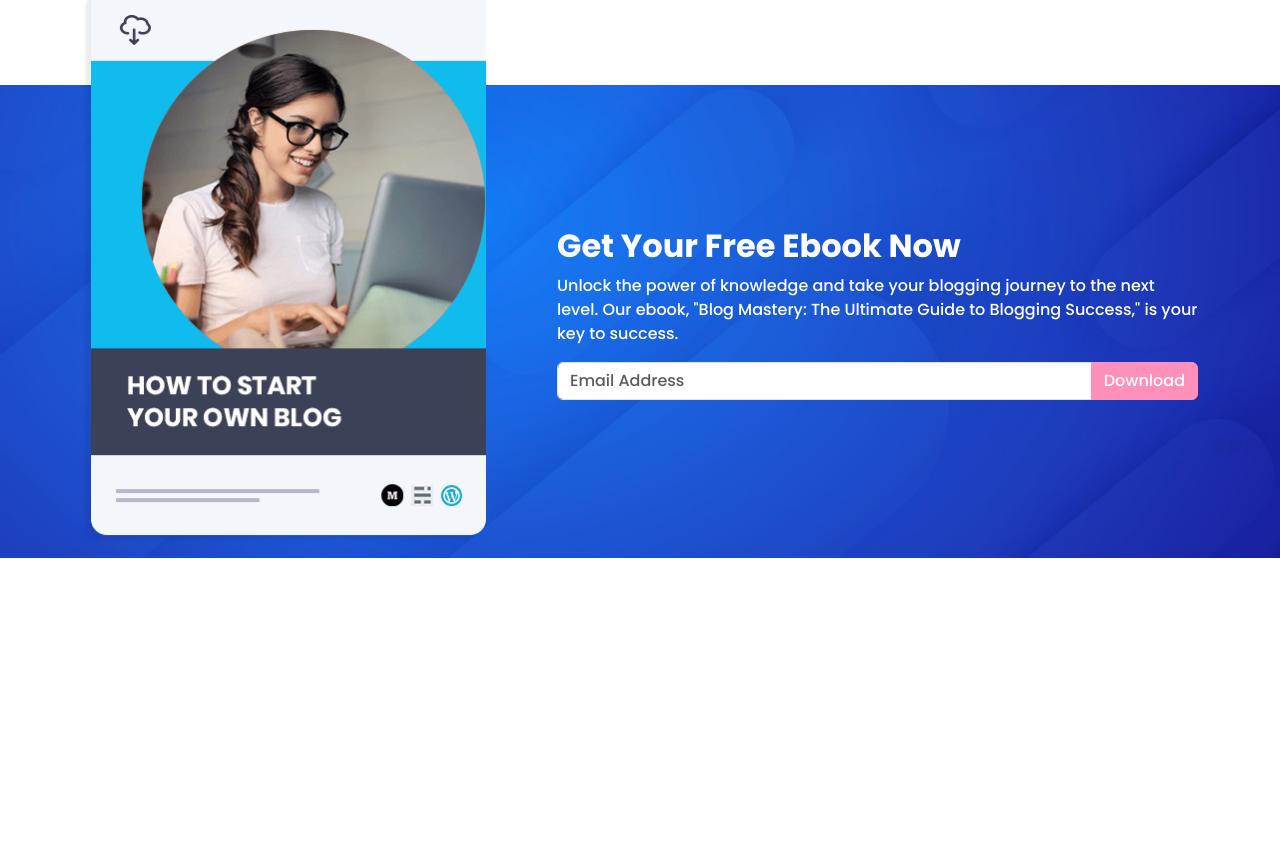
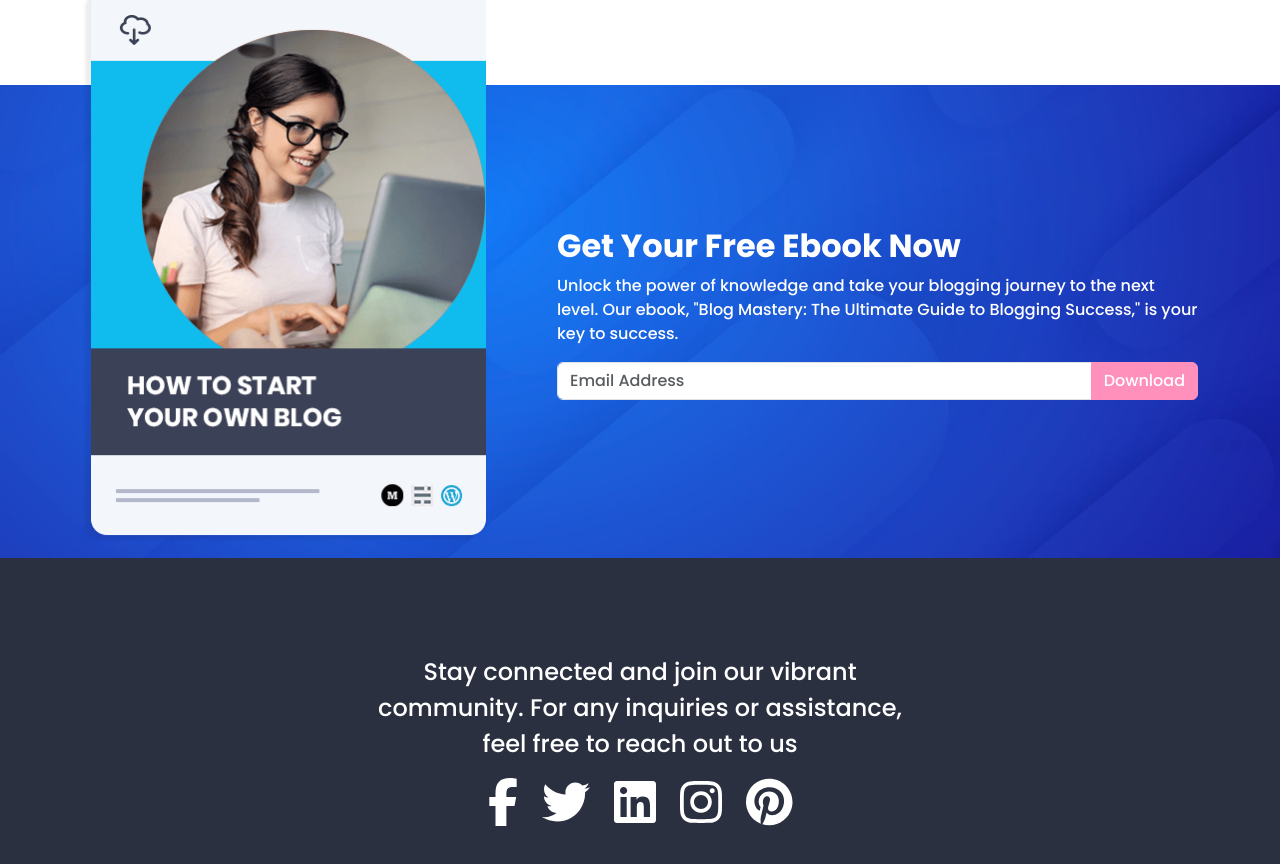
Before and after one commit to imran-farooq7/blog-mastery, a Next.js app: page / in a window 1280 px wide. Shown: the part 3510-4374 px from the top of the page. Before the commit the page ends 4068 px from the top, so only its background shows below. Built offline with nearby package versions, Linux system fonts and the light colour scheme.

Commit message:
Build social  component

```diff
--- /dev/null
+++ b/app/components/Social.tsx
@@ -0,0 +1,33 @@
+import { FontAwesomeIcon } from "@fortawesome/react-fontawesome";
+import {
+	faFacebookF,
+	faInstagram,
+	faLinkedin,
+	faPinterest,
+	faTwitter,
+} from "@fortawesome/free-brands-svg-icons";
+
+const Social = () => {
+	return (
+		<div className="social text-bg-dark py-6 overflow-hidden">
+			<div className="container">
+				<div className="row">
+					<div className="col-md-6 offset-md-3 text-center fs-4">
+						<p>
+							Stay connected and join our vibrant community. For any inquiries
+							or assistance, feel free to reach out to us
+						</p>
+						<div className="d-flex justify-content-center gap-4">
+							<FontAwesomeIcon icon={faFacebookF} size="2x" />
+							<FontAwesomeIcon icon={faTwitter} size="2x" />
+							<FontAwesomeIcon icon={faLinkedin} size="2x" />
+							<FontAwesomeIcon icon={faInstagram} size="2x" />
+							<FontAwesomeIcon icon={faPinterest} size="2x" />
+						</div>
+					</div>
+				</div>
+			</div>
+		</div>
+	);
+};
+export default Social;
--- a/app/page.tsx
+++ b/app/page.tsx
@@ -4,6 +4,7 @@ import Download from "./components/Download";
 import Header from "./components/Header";
 import Icons from "./components/Icons";
 import Navbar from "./components/Navbar";
+import Social from "./components/Social";
 import Statement from "./components/Statement";
 import Testimonials from "./components/Testimonials";
 
@@ -18,6 +19,7 @@ const Home = () => {
 			<CraftContent />
 			<Testimonials />
 			<Download />
+			<Social />
 		</>
 	);
 };
--- a/package.json
+++ b/package.json
@@ -10,6 +10,7 @@
   },
   "dependencies": {
     "@fortawesome/fontawesome-svg-core": "^6.5.1",
+    "@fortawesome/free-brands-svg-icons": "^6.5.1",
     "@fortawesome/free-solid-svg-icons": "^6.5.1",
     "@fortawesome/react-fontawesome": "^0.2.0",
     "bootstrap": "^5.3.2",
```
Also changed, not shown: 1 other file (tests, documents, lock files or other folders).
